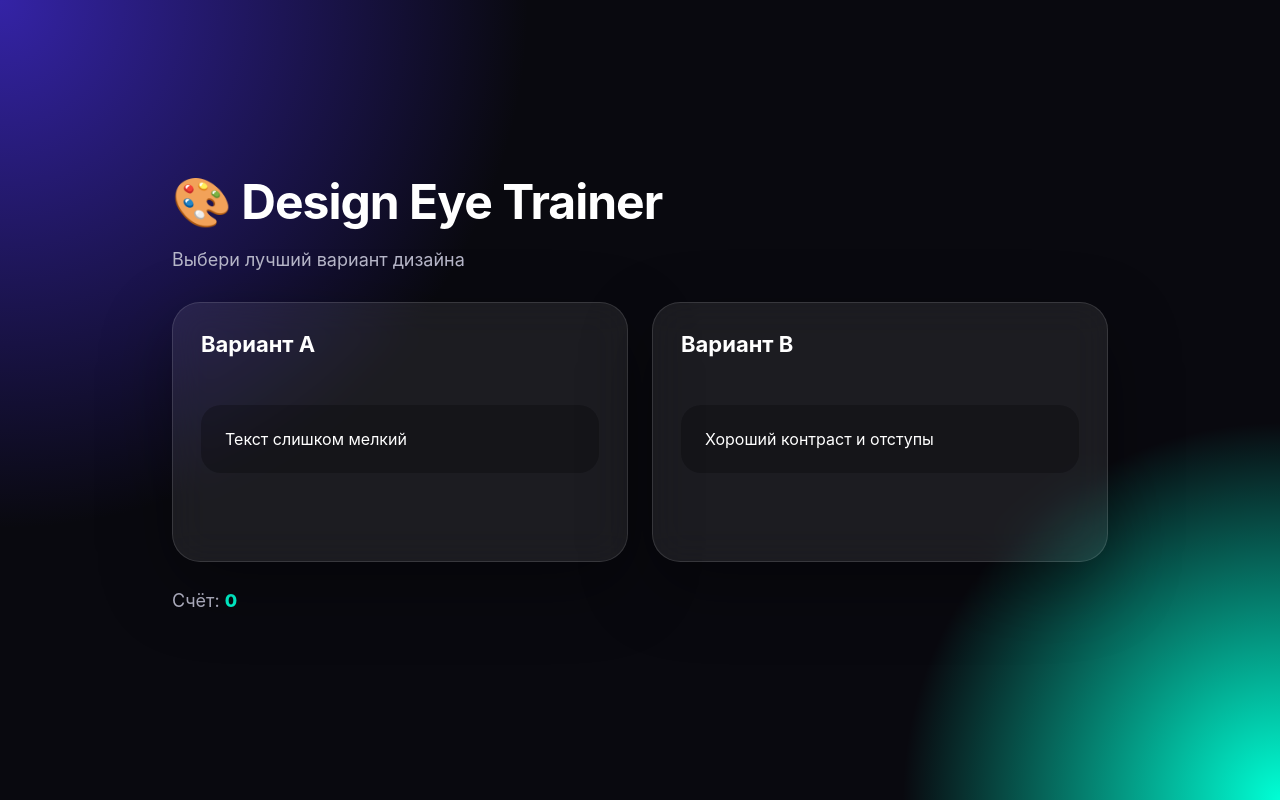
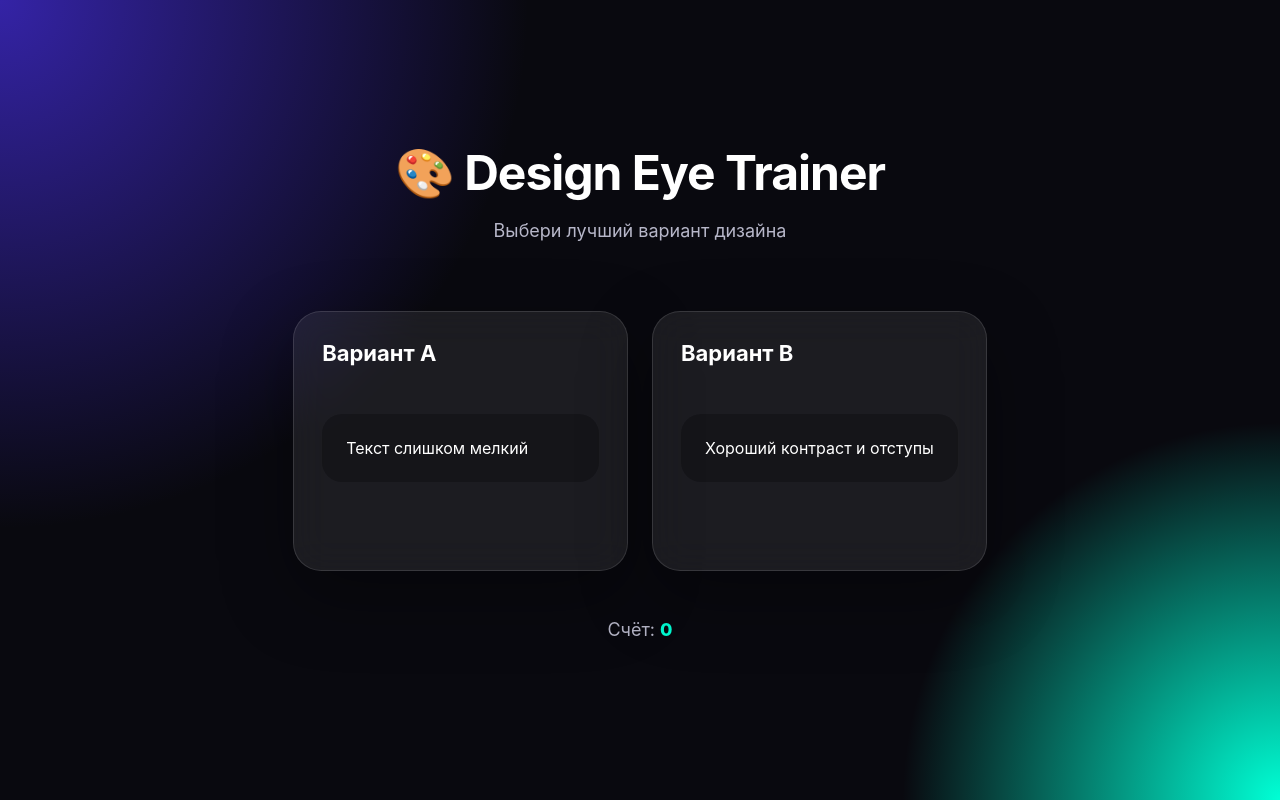
Before and after one commit to DoomeD337/doomed337.github.io, a plain HTML site: page index.html in a window 1280 px wide. Drawn offline with Linux system fonts and the light colour scheme.

Commit message:
Update style.css

```diff
--- a/style.css
+++ b/style.css
@@ -19,6 +19,9 @@ body {
 .app {
   width: min(1000px, 92vw);
   padding: 32px;
+  display: flex;
+  flex-direction: column;
+  align-items: center;
 }
 
 h1 {
@@ -90,3 +93,13 @@ p {
     grid-template-columns: 1fr;
   }
 }
+
+.hero {
+  text-align: center;
+  margin-bottom: 20px;
+}
+
+.status {
+  text-align: center;
+  margin-top: 20px;
+}
```
